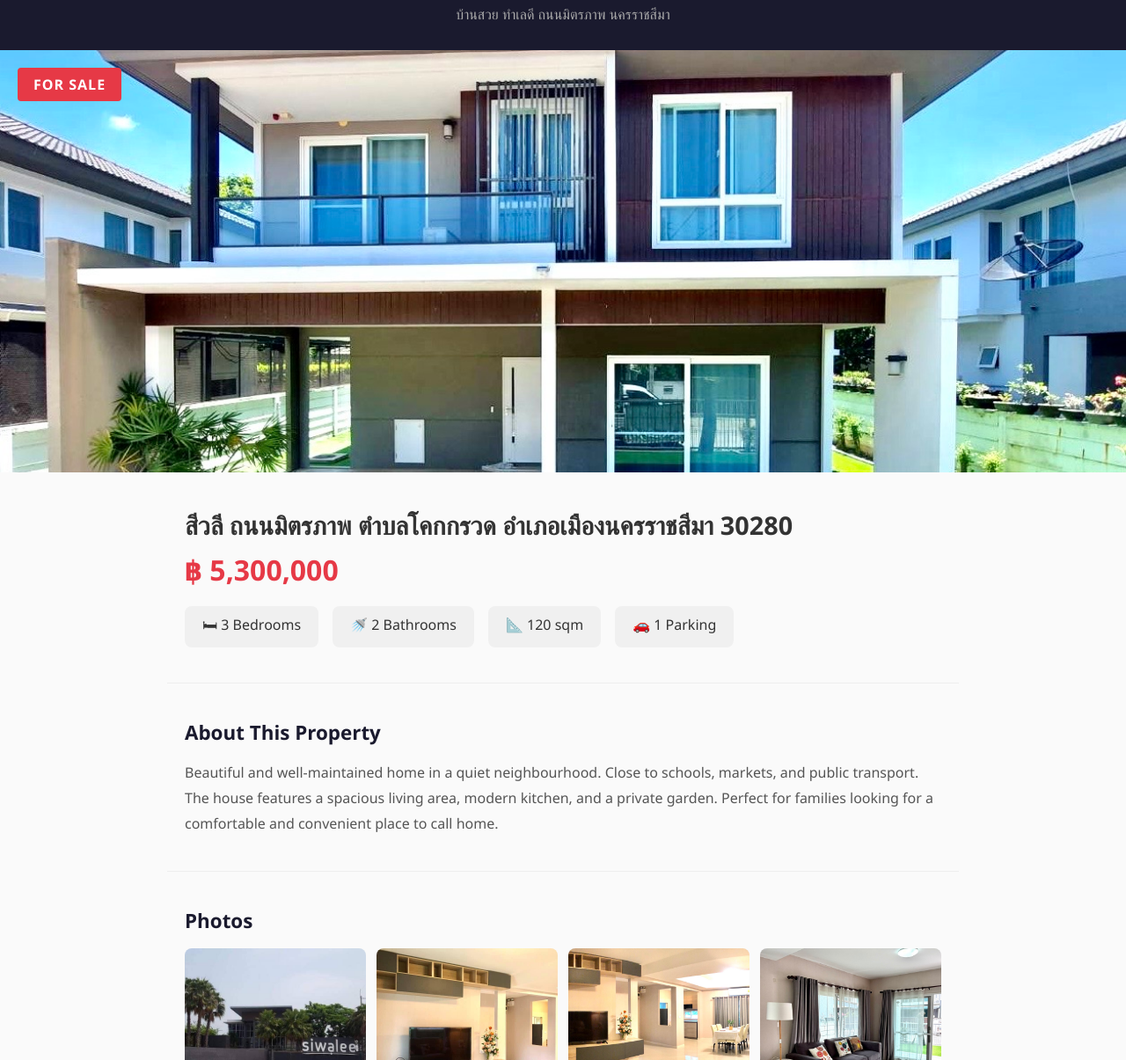
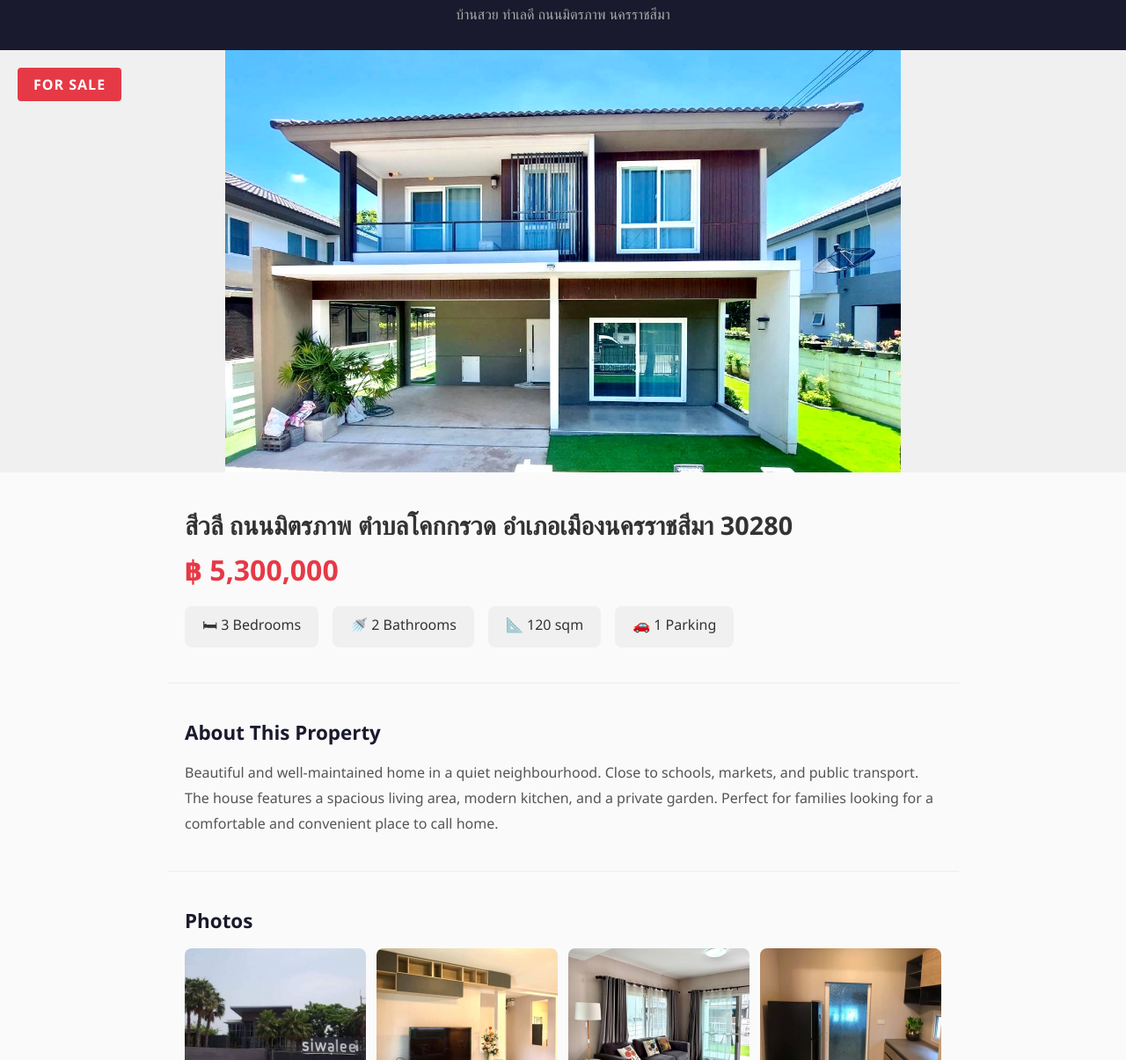
Before and after one commit to NutchapolO/my-property, a plain HTML site: page index.html in a window 1280 px wide. Shown: the part 95-1300 px from the top of the page at 88% size. Drawn offline with Linux system fonts and the light colour scheme.

Commit message:
Remove f1-living-2 from gallery; fix hero image to show full house

```diff
--- a/index.html
+++ b/index.html
@@ -49,8 +49,7 @@
     <div class="gallery-grid">
       <img src="images/front-gate.jpg" alt="ประตูทางเข้า" />
       <img src="images/f1-living-1.jpg" alt="ห้องนั่งเล่น" />
-      <img src="images/f1-living-2.jpg" alt="ห้องนั่งเล่น 2" />
-      <img src="images/f1-living-3.jpg" alt="ห้องนั่งเล่น 3" />
+<img src="images/f1-living-3.jpg" alt="ห้องนั่งเล่น 3" />
       <img src="images/f-kitchen-1.jpg" alt="ครัว" />
       <img src="images/f-kitchen-2.jpg" alt="ครัว 2" />
       <img src="images/b-kitchen-1.jpg" alt="ครัวหลัง" />
--- a/style.css
+++ b/style.css
@@ -47,8 +47,9 @@ header h1 {
 .hero-img {
   width: 100%;
   height: 480px;
-  object-fit: cover;
+  object-fit: contain;
   display: block;
+  background: #f0f0f0;
 }
 
 .hero-badge {
```
